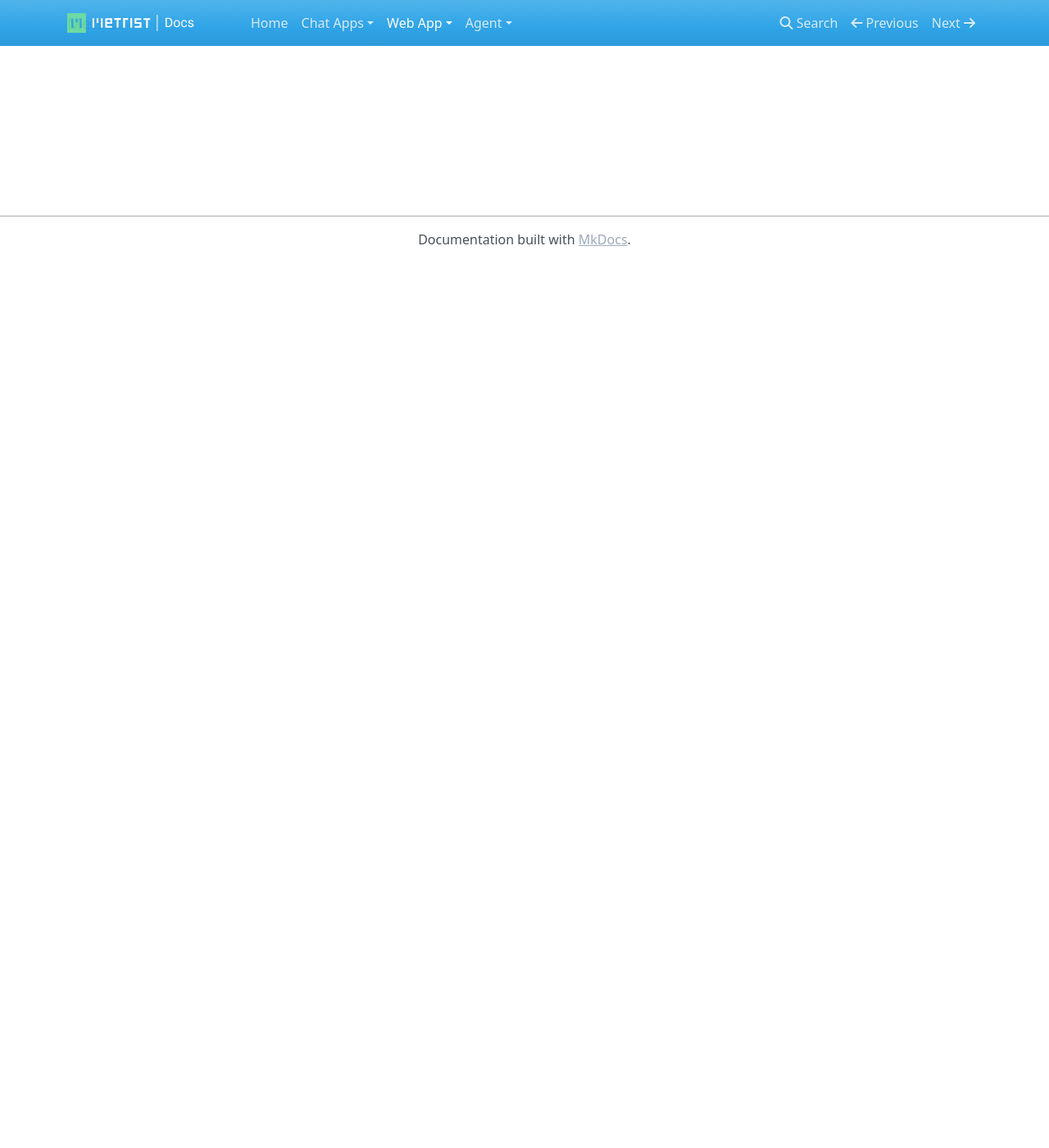
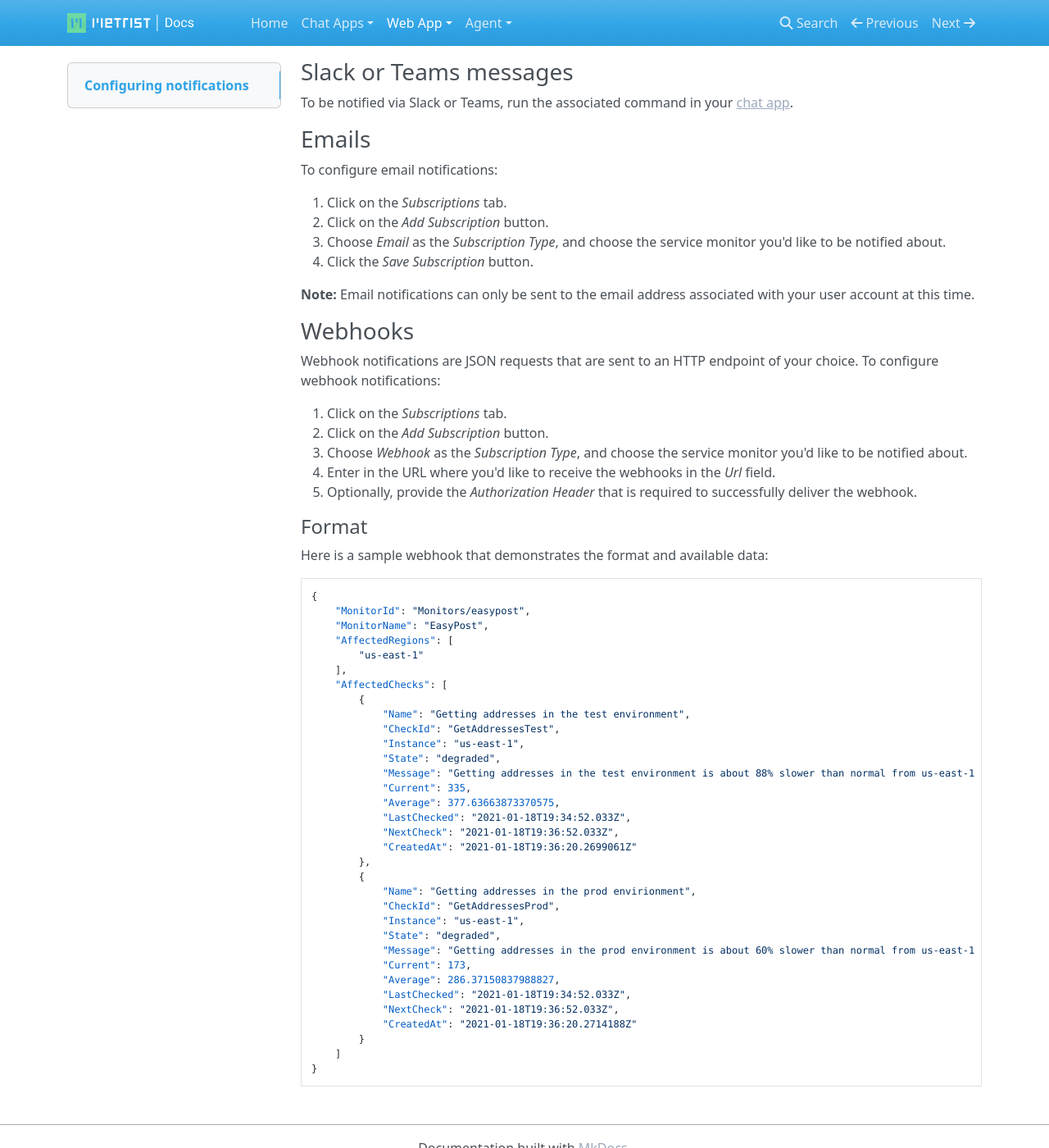
Before and after one commit to Metrist-Software/product-docs, an MkDocs documentation site: the page built from docs/web-app-notifications.md, in a window 1280 px wide and 1400 px high, scrolled down 243 px. Shown: the whole window at 82% size. Built offline with MkDocs 1.6.1, drawn with Linux system fonts in a browser that asks for light colours; nearby versions of some CDN libraries; old or Windows-style settings are respelled for this version of MkDocs; before the commit the page ends 900 px from its top, so only the background shows below that; some of the changed text lies outside the part shown.

Commit message:
More documentation updates

````diff
--- a/docs/web-app-notifications.md
+++ b/docs/web-app-notifications.md
@@ -1 +1,74 @@
-# notifications
+## Configuring notifications
+
+Notifications can be sent when a service monitor's state changes to degraded or down, and when the service monitor recovers.
+
+Metrist supports several notification types:
+
+* Slack or Teams messages
+* Emails
+* Webhooks
+
+### Slack or Teams messages
+
+To be notified via Slack or Teams, run the associated command in your [chat app](chat-apps.md).
+
+### Emails
+
+To configure email notifications:
+
+1. Click on the _Subscriptions_ tab.
+2. Click on the _Add Subscription_ button.
+3. Choose _Email_ as the _Subscription Type_, and choose the service monitor you'd like to be notified about.
+4. Click the _Save Subscription_ button.
+
+**Note:** Email notifications can only be sent to the email address associated with your user account at this time.
+
+### Webhooks
+
+Webhook notifications are JSON requests that are sent to an HTTP endpoint of your choice. To configure webhook notifications:
+
+1. Click on the _Subscriptions_ tab.
+2. Click on the _Add Subscription_ button.
+3. Choose _Webhook_ as the _Subscription Type_, and choose the service monitor you'd like to be notified about.
+4. Enter in the URL where you'd like to receive the webhooks in the _Url_ field.
+5. Optionally, provide the _Authorization Header_ that is required to successfully deliver the webhook.
+
+#### Format
+
+Here is a sample webhook that demonstrates the format and available data:
+
+```
+{
+    "MonitorId": "Monitors/easypost",
+    "MonitorName": "EasyPost",
+    "AffectedRegions": [
+        "us-east-1"
+    ],
+    "AffectedChecks": [
+        {
+            "Name": "Getting addresses in the test environment",
+            "CheckId": "GetAddressesTest",
+            "Instance": "us-east-1",
+            "State": "degraded",
+            "Message": "Getting addresses in the test environment is about 88% slower than normal from us-east-1 and is currently degraded.",
+            "Current": 335,
+            "Average": 377.63663873370575,
+            "LastChecked": "2021-01-18T19:34:52.033Z",
+            "NextCheck": "2021-01-18T19:36:52.033Z",
+            "CreatedAt": "2021-01-18T19:36:20.2699061Z"
+        },
+        {
+            "Name": "Getting addresses in the prod envirionment",
+            "CheckId": "GetAddressesProd",
+            "Instance": "us-east-1",
+            "State": "degraded",
+            "Message": "Getting addresses in the prod environment is about 60% slower than normal from us-east-1 and is currently degraded.",
+            "Current": 173,
+            "Average": 286.37150837988827,
+            "LastChecked": "2021-01-18T19:34:52.033Z",
+            "NextCheck": "2021-01-18T19:36:52.033Z",
+            "CreatedAt": "2021-01-18T19:36:20.2714188Z"
+        }
+    ]
+}
+```
--- a/mkdocs.yml
+++ b/mkdocs.yml
@@ -9,8 +9,8 @@ pages:
       - Teams: 'teams.md'
     - 'Web App':
       - 'Inviting your team': 'web-app-invites.md'
-      - 'Adding service montiors': 'web-app-monitors.md'
-      - 'Alerts and notifications': 'web-app-notifications.md'
+      - 'Configuring service montiors': 'web-app-monitors.md'
+      - 'Configuring notifications': 'web-app-notifications.md'
       - 'Configuring thresholds': 'web-app-thresholds.md'
     - 'Agent':
       - 'General overview': 'agent-overview.md'
````
Also changed, not shown: docs/slack.md (+2 -2 lines), docs/web-app-invites.md (+3 -3 lines), docs/web-app-monitors.md (+10 -1 lines), images/0001-invites.png, images/0001-slack.png, images/0001-web-app-monitors.png (added), images/0002-slack.png, images/0003-invites.png, images/0004-invites.png.
